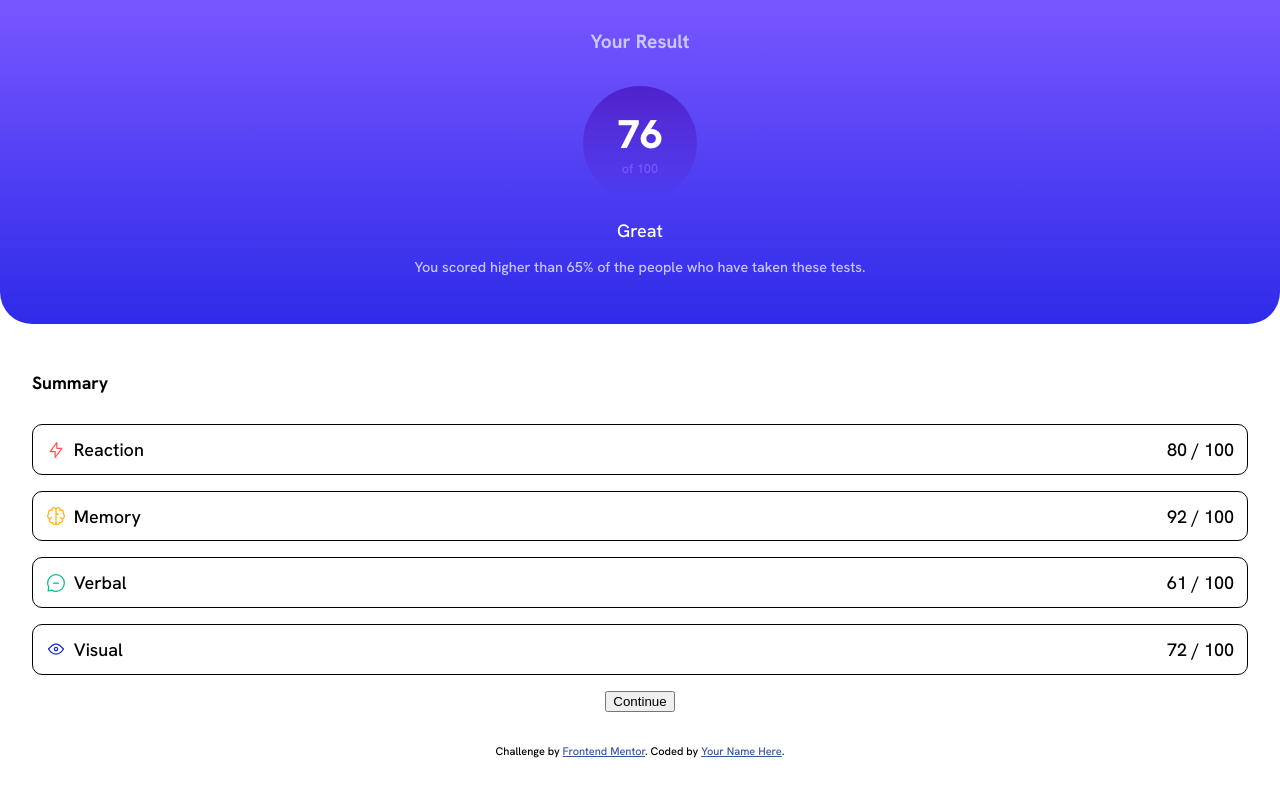
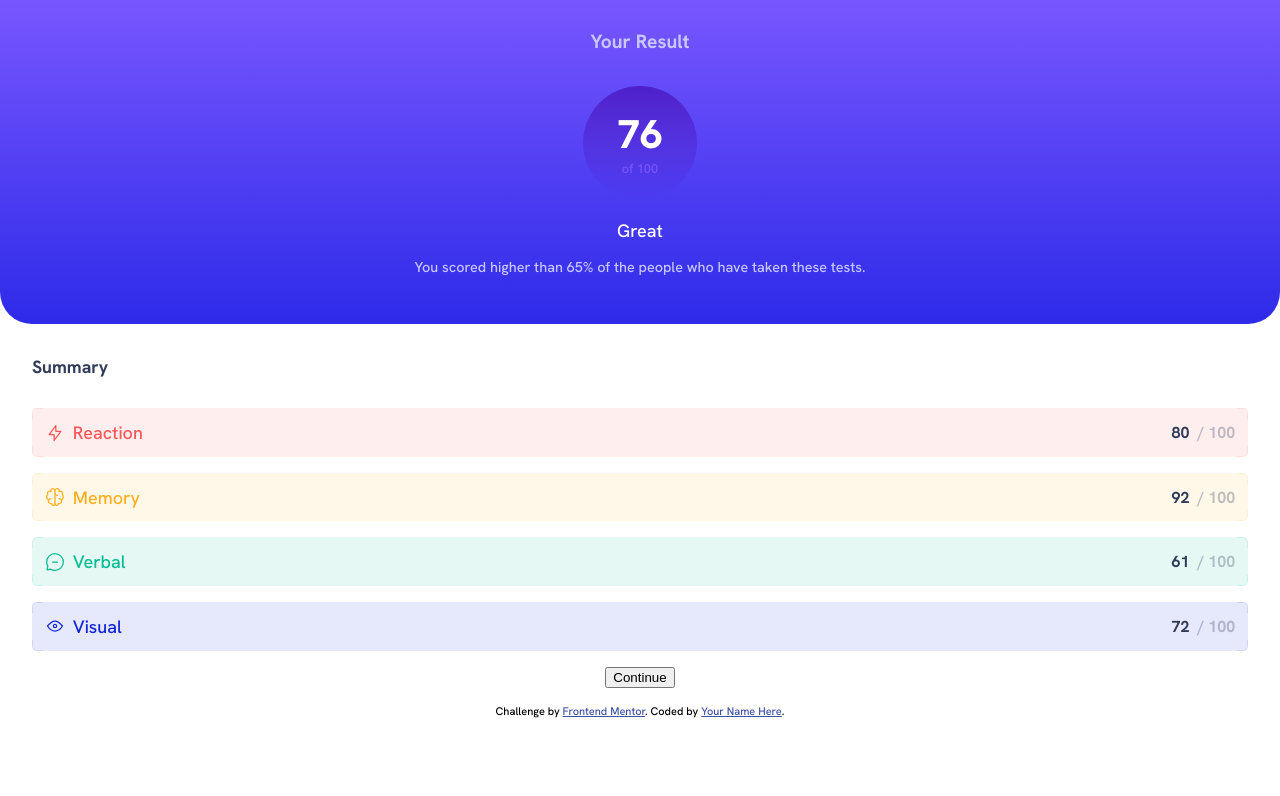
Before and after one commit to rzho17/results-summary-component-main, a plain HTML site: page index.html in a window 1280 px wide. Drawn offline with Linux system fonts and the light colour scheme.

Commit message:
added corner borders to scoreBox containers

```diff
--- a/index.html
+++ b/index.html
@@ -54,6 +54,10 @@
         <div class="displayInfo">
           <h2 class="displayHeader">Summary</h2>
           <div class="scoreBox reaction">
+            <div class="topRight"></div>
+            <div class="topLeft"></div>
+            <div class="btmRight"></div>
+            <div class="btmLeft"></div>
             <div class="titleContainer">
               <img
                 src="assets/images/icon-reaction.svg"
@@ -61,9 +65,16 @@
               />
               Reaction
             </div>
-            <div class="scoreContainer">80 / 100</div>
+            <div class="scoreContainer">
+              <div class="yourScore">80</div>
+              <div class="yourBaseScore">/ 100</div>
+            </div>
           </div>
           <div class="scoreBox memory">
+            <div class="topRight"></div>
+            <div class="topLeft"></div>
+            <div class="btmRight"></div>
+            <div class="btmLeft"></div>
             <div class="titleContainer">
               <img
                 src="assets/images/icon-memory.svg"
@@ -71,9 +82,16 @@
               />
               Memory
             </div>
-            <div class="scoreContainer">92 / 100</div>
+            <div class="scoreContainer">
+              <div class="yourScore">92</div>
+              <div class="yourBaseScore">/ 100</div>
+            </div>
           </div>
           <div class="scoreBox verbal">
+            <div class="topRight"></div>
+            <div class="topLeft"></div>
+            <div class="btmRight"></div>
+            <div class="btmLeft"></div>
             <div class="titleContainer">
               <img
                 src="assets/images/icon-verbal.svg"
@@ -81,9 +99,16 @@
               />
               Verbal
             </div>
-            <div class="scoreContainer">61 / 100</div>
+            <div class="scoreContainer">
+              <div class="yourScore">61</div>
+              <div class="yourBaseScore">/ 100</div>
+            </div>
           </div>
           <div class="scoreBox visual">
+            <div class="topRight"></div>
+            <div class="topLeft"></div>
+            <div class="btmRight"></div>
+            <div class="btmLeft"></div>
             <div class="titleContainer">
               <img
                 src="assets/images/icon-visual.svg"
@@ -91,7 +116,14 @@
               />
               Visual
             </div>
-            <div class="scoreContainer">72 / 100</div>
+            <div class="scoreContainer">
+              <div class="topRight"></div>
+              <div class="topLeft"></div>
+              <div class="btmRight"></div>
+              <div class="btmLeft"></div>
+              <div class="yourScore">72</div>
+              <div class="yourBaseScore">/ 100</div>
+            </div>
           </div>
           <button>Continue</button>
         </div>
--- a/styles.css
+++ b/styles.css
@@ -91,13 +91,14 @@ main {
   align-items: center;
   gap: 1rem;
 
-  margin: 2rem;
+  margin: 1rem 2rem;
   width: auto;
 }
 
 .displayHeader {
   font-size: 1.1rem;
   align-self: flex-start;
+  color: var(--darkGrayBlue);
 }
 
 .scoreBox {
@@ -106,11 +107,80 @@ main {
 
   width: 100%;
 
-  border: 1px solid;
-  border-radius: 10px;
+  border-radius: 5px;
 
   padding: 0.8rem;
   box-sizing: border-box;
+  position: relative;
+}
+
+.topLeft,
+.topRight,
+.btmLeft,
+.btmRight {
+  background: none;
+  height: 10px;
+  width: 10px;
+  position: absolute;
+}
+
+.topLeft {
+  top: 0;
+  left: 0;
+  border-radius: 5px 0 0 0;
+  border-top: 1.5px solid #ff7777;
+  border-left: 1.5px solid #ff7777;
+}
+
+.topRight {
+  top: 0;
+  right: 0;
+  border-radius: 0 5px 0 0;
+  border-top: 1.5px solid #ff7777;
+  border-right: 1.5px solid #ff7777;
+}
+
+.btmLeft {
+  bottom: 0;
+  left: 0;
+  border-radius: 0 0 0 5px;
+  border-bottom: 1.5px solid #ff7777;
+  border-left: 1.5px solid #ff7777;
+}
+
+.btmRight {
+  bottom: 0;
+  right: 0;
+  border-radius: 0 0 5px 0;
+  border-bottom: 1.5px solid #ff7777;
+  border-right: 1.5px solid #ff7777;
+}
+
+.reaction .topRight,
+.reaction .topLeft,
+.reaction .btmLeft,
+.reaction .btmRight {
+  border-color: inherit;
+}
+
+.memory .topRight,
+.memory .topLeft,
+.memory .btmLeft,
+.memory .btmRight {
+  border-color: inherit;
+}
+
+.verbal .topRight,
+.verbal .topLeft,
+.verbal .btmLeft,
+.verbal .btmRight {
+  border-color: inherit;
+}
+.visual .topRight,
+.visual .topLeft,
+.visual .btmLeft,
+.visual .btmRight {
+  border-color: inherit;
 }
 
 .titleContainer {
@@ -119,3 +189,51 @@ main {
 
   gap: 0.5rem;
 }
+
+.scoreContainer {
+  display: flex;
+  align-items: center;
+  font-size: 1rem;
+  gap: 0.5rem;
+  font-weight: 700;
+}
+
+.yourScore {
+  color: var(--darkGrayBlue);
+}
+
+.yourBaseScore {
+  color: hsla(224, 30%, 27%, 0.3);
+}
+
+.reaction .titleContainer {
+  color: var(--lightRed);
+}
+.scoreBox.reaction {
+  color: hsla(0, 100%, 67%, 0.1);
+  background-color: hsla(0, 100%, 67%, 0.1);
+}
+
+.memory .titleContainer {
+  color: var(--orangeYellow);
+}
+.scoreBox.memory {
+  color: hsla(39, 100%, 56%, 0.1);
+  background-color: hsla(39, 100%, 56%, 0.1);
+}
+
+.verbal .titleContainer {
+  color: var(--greenTeal);
+}
+.scoreBox.verbal {
+  color: hsla(166, 100%, 37%, 0.1);
+  background-color: hsla(166, 100%, 37%, 0.1);
+}
+
+.visual .titleContainer {
+  color: var(--cobaltBlue);
+}
+.scoreBox.visual {
+  color: hsla(234, 85%, 45%, 0.05);
+  background-color: hsla(234, 85%, 45%, 0.1);
+}
```
